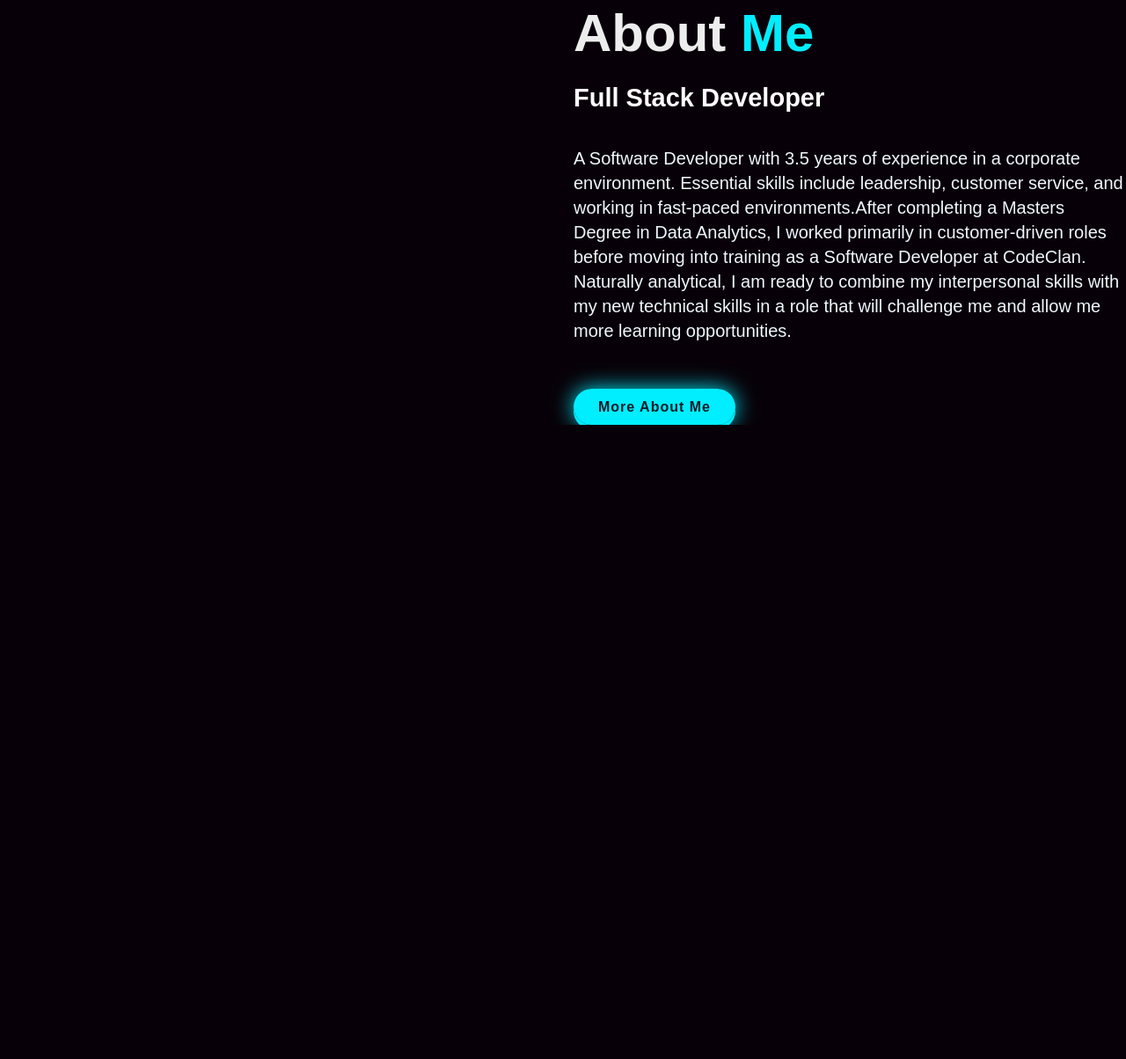
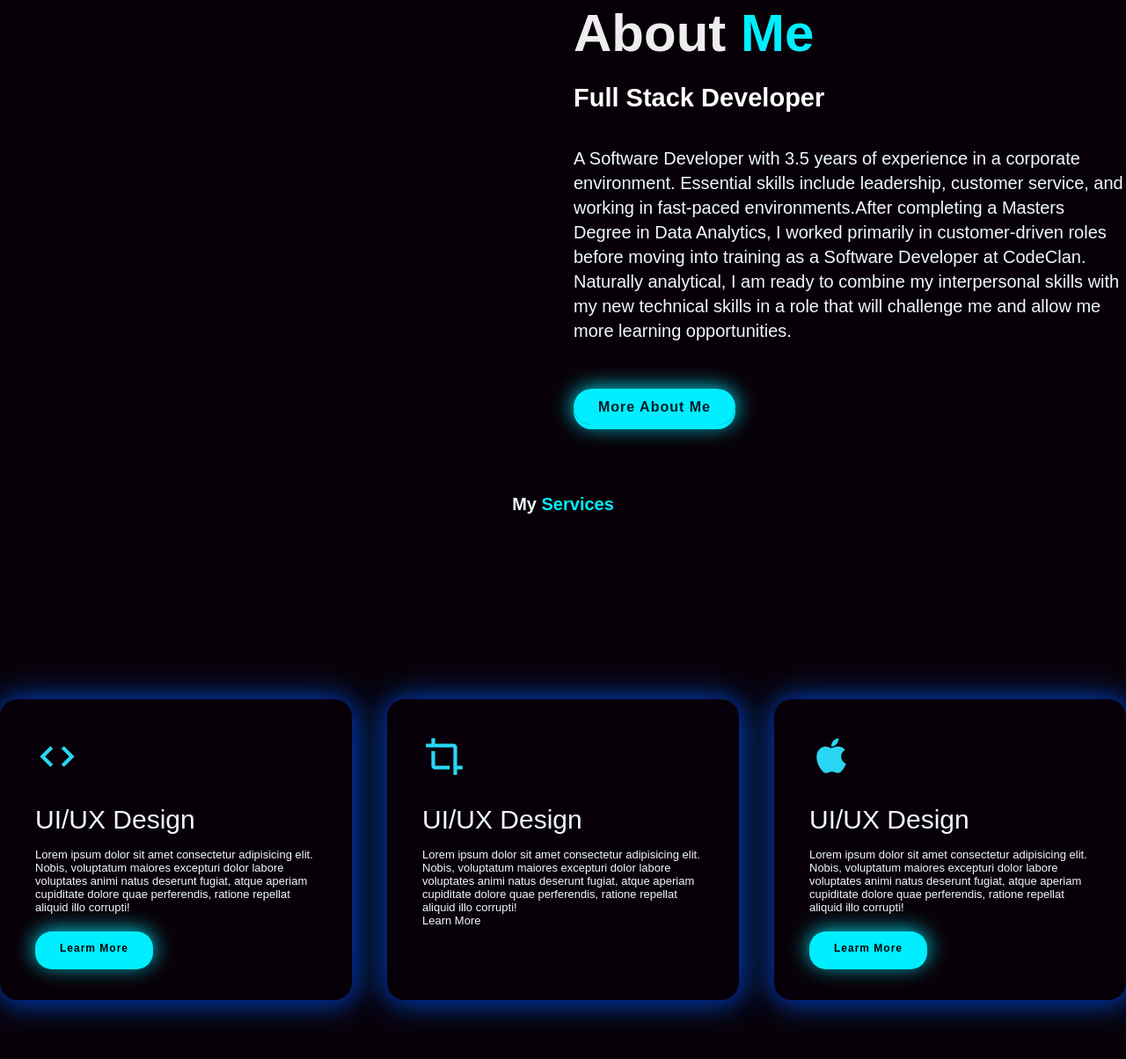
Before and after one commit to ibrahimbio/Portfolio-Main, a plain HTML site: page index.html in a window 1280 px wide. Shown: the part 797-2001 px from the top of the page at 88% size. Before the commit the page ends 1280 px from the top, so only its background shows below. Drawn offline with nearby package versions, Linux system fonts and the light colour scheme.

Commit message:
second commit

```diff
--- a/index.html
+++ b/index.html
@@ -66,5 +66,46 @@
         </div>
     </section>
 
+    <section>
+        <div class="services" id="services">
+            <div class="container">
+                <h1 class="subtitle">My <span>Services</span></h1>
+            </div>
+            <div class="services-list">
+                <div>
+                    <i class='bx bx-code' style='color:#2ad6f3'  ></i>
+                    <h2>UI/UX Design</h2>
+                    <p>Lorem ipsum dolor sit amet consectetur adipisicing elit.
+                         Nobis, voluptatum maiores excepturi dolor labore voluptates animi natus
+                         deserunt fugiat, atque aperiam cupiditate dolore quae perferendis, ratione
+                         repellat aliquid illo corrupti!</p>
+
+                         <a href="" class="read">Learm More</a>
+                </div>
+
+                <div>
+                    <i class='bx bx-crop' style='color:#2ad6f3' ></i>
+                    <h2>UI/UX Design</h2>
+                    <p>Lorem ipsum dolor sit amet consectetur adipisicing elit.
+                         Nobis, voluptatum maiores excepturi dolor labore voluptates animi natus
+                         deserunt fugiat, atque aperiam cupiditate dolore quae perferendis, ratione
+                         repellat aliquid illo corrupti!</p
+
+                        <a href="" class="read">Learn More</a>
+
+                </div>
+                <div>
+                    <i class='bx bxl-apple' style='color:#2ad6f3' ></i>
+                    <h2>UI/UX Design</h2>
+                    <p>Lorem ipsum dolor sit amet consectetur adipisicing elit.
+                         Nobis, voluptatum maiores excepturi dolor labore voluptates animi natus
+                         deserunt fugiat, atque aperiam cupiditate dolore quae perferendis, ratione
+                         repellat aliquid illo corrupti!</p>
+
+                         <a href="" class="read">Learm More</a>
+                </div>
+            </div>
+        </div>
+    </section>
 </body>
 </html>
--- a/style.css
+++ b/style.css
@@ -178,6 +178,87 @@ body {
     color: #0ef;
 }
 
+#services{
+    color: aliceblue;
+    font-size: 60px;
+    padding-bottom: 70px;
+}
+.container {
+    padding:90px;
+}
+
+.subtitle {
+    text-align: center;
+    font-size: 20px;
+    padding-bottom: 70px;
+}
+
+.subtitle span {
+    color: #0ef;
+
+}
+
+.services-list{
+    display: grid;
+    grid-template-columns: repeat(auto-fit, minmax(259px,1fr));
+    grid-gap:40px;
+    margin-top: 50px;
+}
+
+.services-list div{
+    background-color: transparent;
+    padding: 40px;
+    font-size: 13px;
+    font-weight: 13px;
+    border-right: 10px;
+    border-radius: 20px;
+    transition: background 0.5s, transform 0.5s;
+    box-shadow: 1px 1px 20px #012290f7,
+               1px 1px 40px #0053b8f7
+}
+
+.services-list div i{
+    font-size: 50px;
+    margin-bottom: 30px;
+}
+
+.services-list div h2 {
+    font-size: 30px;
+    font-weight: 500;
+    margin-bottom: 15px;
+}
+
+.services-list div a{
+    text-decoration: none;
+    color: #000000;
+    font-size: 12px;
+    margin-top: 20px;
+    display: inline-block;
+}
+
+.read{
+    display: inline-block;
+    padding: 12px 28px;
+    background: #0ef;
+    border-radius: 40px;
+    font-size: 16px;
+    color: #081b29;
+    letter-spacing: 1px;
+    text-decoration: none;
+    font-weight: 600;
+    opacity: 0;
+    animation: slideTop .5s ease forwards;
+    animation-delay: 2s;
+    box-shadow:  0 05px #0ef,
+    0 0 25px #0ef
+}
+
+.read:hover{
+    background: #0ef;
+    color: #081b29;
+    box-shadow: 0 0 20px #0ef;
+}
+
 
 @keyframes slideRight {
 
```
